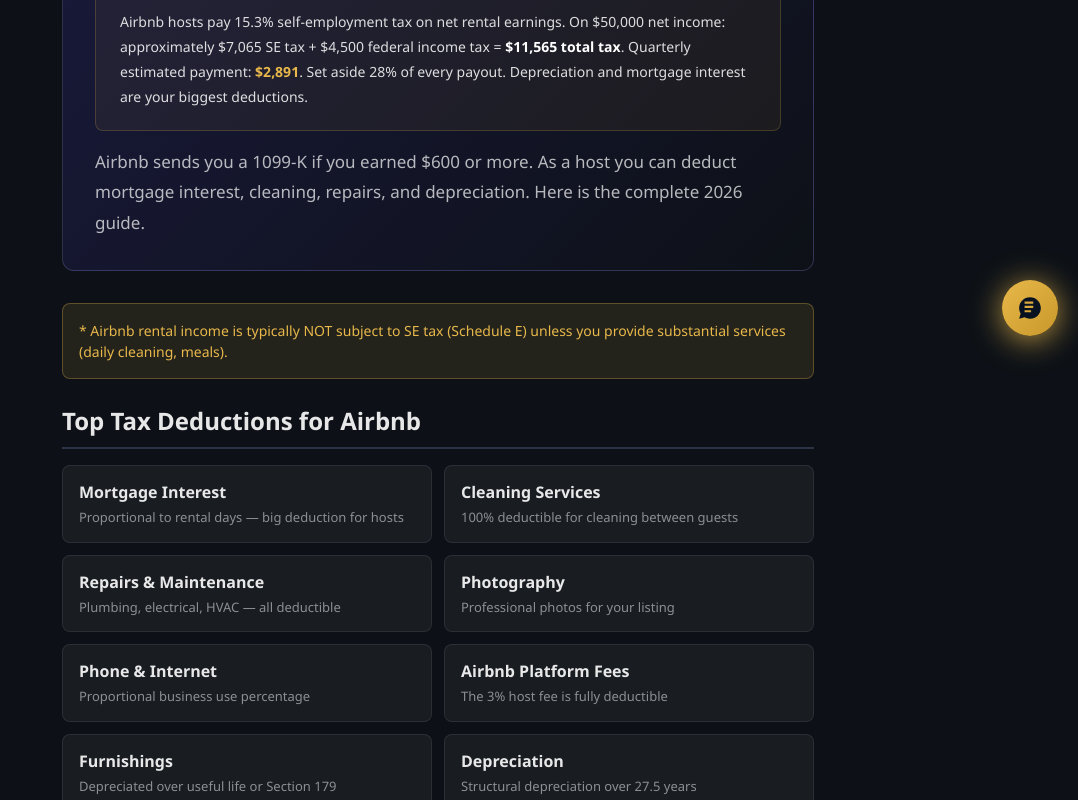
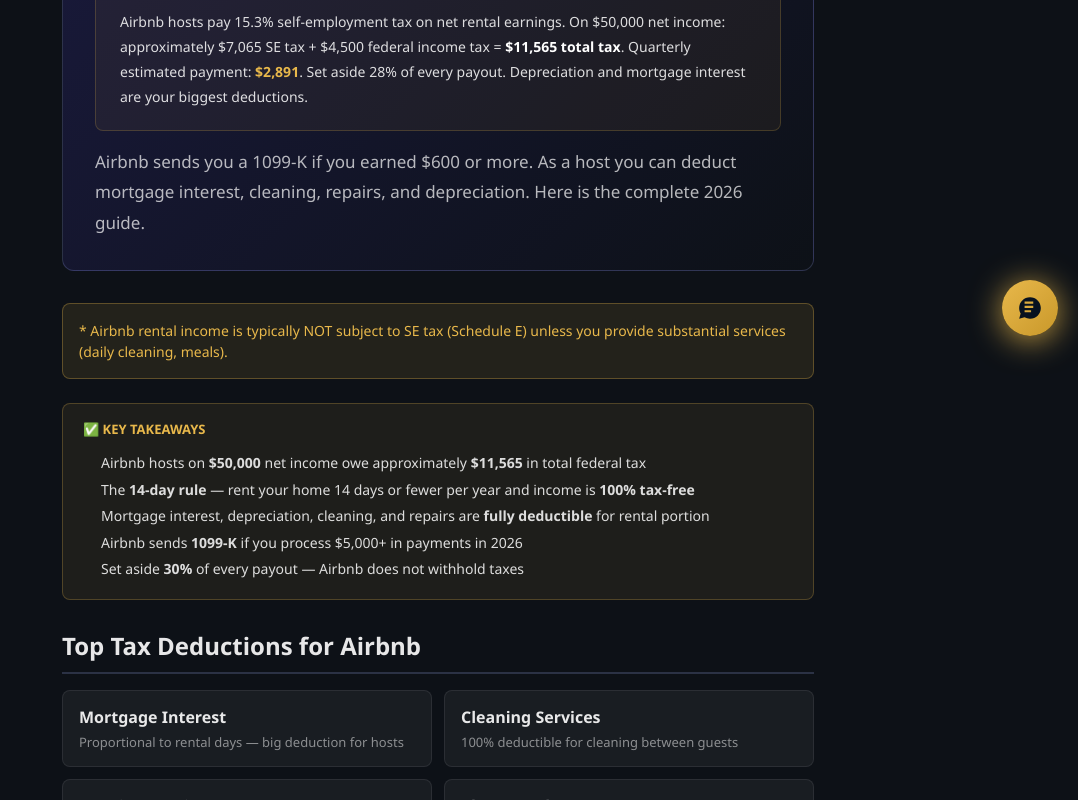
Before and after one commit to devqrcraft-ui/gigwisetax, a Next.js app: page /blog/airbnb-host-taxes-2026 in a window 1280 px wide. Shown: the part 444-1244 px from the top of the page, without its empty margins (202-1280 px from the left). Built offline with nearby package versions, Linux system fonts and the light colour scheme.

Commit message:
feat: Key Takeaways airbnb/turo/home-office/se-deductions blog

```diff
--- a/app/blog/airbnb-host-taxes-2026/page.tsx
+++ b/app/blog/airbnb-host-taxes-2026/page.tsx
@@ -42,6 +42,16 @@ export default function BlogPost() {
           {String.raw`* Airbnb rental income is typically NOT subject to SE tax (Schedule E) unless you provide substantial services (daily cleaning, meals).`}
         </div>
 
+      <div style={{background:'rgba(232,184,75,0.08)',border:'1px solid rgba(232,184,75,0.25)',borderRadius:8,padding:'16px 20px',marginBottom:28}}>
+        <div style={{fontWeight:800,color:'#e8b84b',marginBottom:10,fontSize:13}}>✅ KEY TAKEAWAYS</div>
+        <ul style={{margin:0,padding:'0 0 0 18px',fontSize:14,lineHeight:1.9,color:'rgba(255,255,255,0.85)'}}>
+          <li>Airbnb hosts on <strong>$50,000</strong> net income owe approximately <strong>$11,565</strong> in total federal tax</li>
+          <li>The <strong>14-day rule</strong> — rent your home 14 days or fewer per year and income is <strong>100% tax-free</strong></li>
+          <li>Mortgage interest, depreciation, cleaning, and repairs are <strong>fully deductible</strong> for rental portion</li>
+          <li>Airbnb sends <strong>1099-K</strong> if you process $5,000+ in payments in 2026</li>
+          <li>Set aside <strong>30%</strong> of every payout — Airbnb does not withhold taxes</li>
+        </ul>
+      </div>
       <h2 style={{ fontSize: 24, fontWeight: 800, marginBottom: 16, borderBottom: '2px solid rgba(165,180,252,.2)', paddingBottom: 8 }}>
         Top Tax Deductions for Airbnb
       </h2>
--- a/app/blog/airbnb-tax-deductions-2026/page.tsx
+++ b/app/blog/airbnb-tax-deductions-2026/page.tsx
@@ -132,6 +132,16 @@ export default function AirbnbTaxDeductions2026() {
               <a href="/airbnb" style={{ textDecoration: 'none', background: '#e8b84b', color: '#07111F', padding: '10px 20px', borderRadius: 4, fontWeight: 800, fontSize: 14, whiteSpace: 'nowrap' as const }}>Calculate Now →</a>
             </div>
 
+            <div style={{background:'rgba(232,184,75,0.08)',border:'1px solid rgba(232,184,75,0.25)',borderRadius:8,padding:'16px 20px',marginBottom:28}}>
+              <div style={{fontWeight:800,color:'#e8b84b',marginBottom:10,fontSize:13}}>✅ KEY TAKEAWAYS</div>
+              <ul style={{margin:0,padding:'0 0 0 18px',fontSize:14,lineHeight:1.9,color:'rgba(255,255,255,0.85)'}}>
+                <li>Mortgage interest, property taxes, and depreciation are the <strong>top 3 Airbnb deductions</strong></li>
+                <li>Cleaning fees, supplies, and repairs are <strong>100% deductible</strong> for rental days</li>
+                <li>Home office deduction available if you manage your Airbnb from a dedicated space</li>
+                <li>Airbnb platform fees charged to hosts are <strong>fully deductible</strong> on Schedule E</li>
+                <li>Use the <strong>rental day ratio</strong> to split shared expenses between personal and rental use</li>
+              </ul>
+            </div>
             <h2 style={h2}>Complete Airbnb Tax Deduction Checklist for 2026</h2>
             <p style={prose}>
               Airbnb hosts who rent their property for 15 or more days per year must report rental income to the IRS.
--- a/app/blog/home-office-deduction-gig-workers/page.tsx
+++ b/app/blog/home-office-deduction-gig-workers/page.tsx
@@ -58,6 +58,16 @@ export default function HomeOfficeBlog() {
 
           <p style={p}>The home office deduction is one of the most valuable tax breaks for gig workers — and one of the most misunderstood. Many workers skip it out of fear of an audit. But when claimed correctly, it's completely legitimate and can save $400–$1,500 per year.</p>
 
+          <div style={{background:'rgba(232,184,75,0.08)',border:'1px solid rgba(232,184,75,0.25)',borderRadius:8,padding:'16px 20px',marginBottom:28}}>
+            <div style={{fontWeight:800,color:'#e8b84b',marginBottom:10,fontSize:13}}>✅ KEY TAKEAWAYS</div>
+            <ul style={{margin:0,padding:'0 0 0 18px',fontSize:14,lineHeight:1.9,color:'rgba(255,255,255,0.85)'}}>
+              <li>Simplified method: deduct <strong>$5/sq ft</strong> up to 300 sq ft = max <strong>$1,500/year</strong></li>
+              <li>Regular method: deduct actual % of rent, utilities, and internet based on office sq footage</li>
+              <li>Space must be used <strong>exclusively and regularly</strong> for business — no personal use allowed</li>
+              <li>Gig workers on <strong>Schedule C</strong> can claim home office — W-2 employees cannot</li>
+              <li>Home office deduction cannot create a <strong>net loss</strong> — limited to net profit</li>
+            </ul>
+          </div>
           <h2 style={h2}>Who Qualifies for the Home Office Deduction?</h2>
           <p style={p}>To qualify, you need a space in your home that you use <strong>regularly and exclusively</strong> for your gig work business. This means:</p>
           <div style={{ display: 'grid', gridTemplateColumns: '1fr 1fr', gap: 12, margin: '0 0 20px' }}>
--- a/app/blog/self-employment-tax-deductions-2026/page.tsx
+++ b/app/blog/self-employment-tax-deductions-2026/page.tsx
@@ -63,6 +63,16 @@ export default function DeductionsGuide() {
         <span style={{ background: 'rgba(232,184,75,.15)', color: '#e8b84b', padding: '4px 12px', borderRadius: 20, fontSize: 13 }}>IRS Schedule C</span>
       </div>
 
+      <div style={{background:'rgba(232,184,75,0.08)',border:'1px solid rgba(232,184,75,0.25)',borderRadius:8,padding:'16px 20px',marginBottom:28}}>
+        <div style={{fontWeight:800,color:'#e8b84b',marginBottom:10,fontSize:13}}>✅ KEY TAKEAWAYS</div>
+        <ul style={{margin:0,padding:'0 0 0 18px',fontSize:14,lineHeight:1.9,color:'rgba(255,255,255,0.85)'}}>
+          <li>Mileage at <strong>72.5¢/mile</strong> is the single largest deduction for most gig workers in 2026</li>
+          <li>The <strong>20% QBI deduction</strong> is now permanent under OBBBA — saves thousands per year</li>
+          <li>Health insurance premiums are <strong>100% deductible</strong> for self-employed workers</li>
+          <li>SEP-IRA contributions up to <strong>$69,000</strong> reduce taxable income dollar-for-dollar</li>
+          <li>Average gig worker overpays <strong>$2,000–$5,000</strong> in taxes by missing available deductions</li>
+        </ul>
+      </div>
       {deductions.map((d, i) => (
         <div key={i} style={{ background: 'rgba(255,255,255,.03)', border: '1px solid rgba(255,255,255,.08)', borderRadius: 10, padding: '20px', marginBottom: 12 }}>
           <div style={{ display: 'flex', justifyContent: 'space-between', alignItems: 'flex-start', marginBottom: 8 }}>
--- a/app/blog/turo-host-taxes-2026/page.tsx
+++ b/app/blog/turo-host-taxes-2026/page.tsx
@@ -28,6 +28,16 @@ export default function BlogPost() {
         </p>
       </div>
         <p style={{ color: 'rgba(255,255,255,.7)', lineHeight: 1.8, fontSize: 17 }}>Turo hosts report rental income on Schedule C (active) or Schedule E (passive). Deductions dramatically reduce your tax bill. Here is everything for 2026.</p>
+      </div>
+      <div style={{background:'rgba(232,184,75,0.08)',border:'1px solid rgba(232,184,75,0.25)',borderRadius:8,padding:'16px 20px',marginBottom:28}}>
+        <div style={{fontWeight:800,color:'#e8b84b',marginBottom:10,fontSize:13}}>✅ KEY TAKEAWAYS</div>
+        <ul style={{margin:0,padding:'0 0 0 18px',fontSize:14,lineHeight:1.9,color:'rgba(255,255,255,0.85)'}}>
+          <li>Turo hosts on <strong>$50,000</strong> net income owe approximately <strong>$11,565</strong> in total federal tax</li>
+          <li>Vehicle depreciation is the <strong>largest deduction</strong> — deduct business-use % of car value</li>
+          <li>Insurance, maintenance, cleaning, and Turo fees are <strong>fully deductible</strong></li>
+          <li>Turo sends <strong>1099-K</strong> if you process $5,000+ in payments in 2026</li>
+          <li>Set aside <strong>30%</strong> of every payout — Turo does not withhold taxes</li>
+        </ul>
       </div>
       <h2 style={{ fontSize: 24, fontWeight: 800, marginBottom: 16, borderBottom: '2px solid rgba(165,180,252,.2)', paddingBottom: 8 }}>Top Turo Host Tax Deductions 2026</h2>
       <div style={{ display: 'grid', gridTemplateColumns: '1fr 1fr', gap: 12, marginBottom: 32 }}>
```
